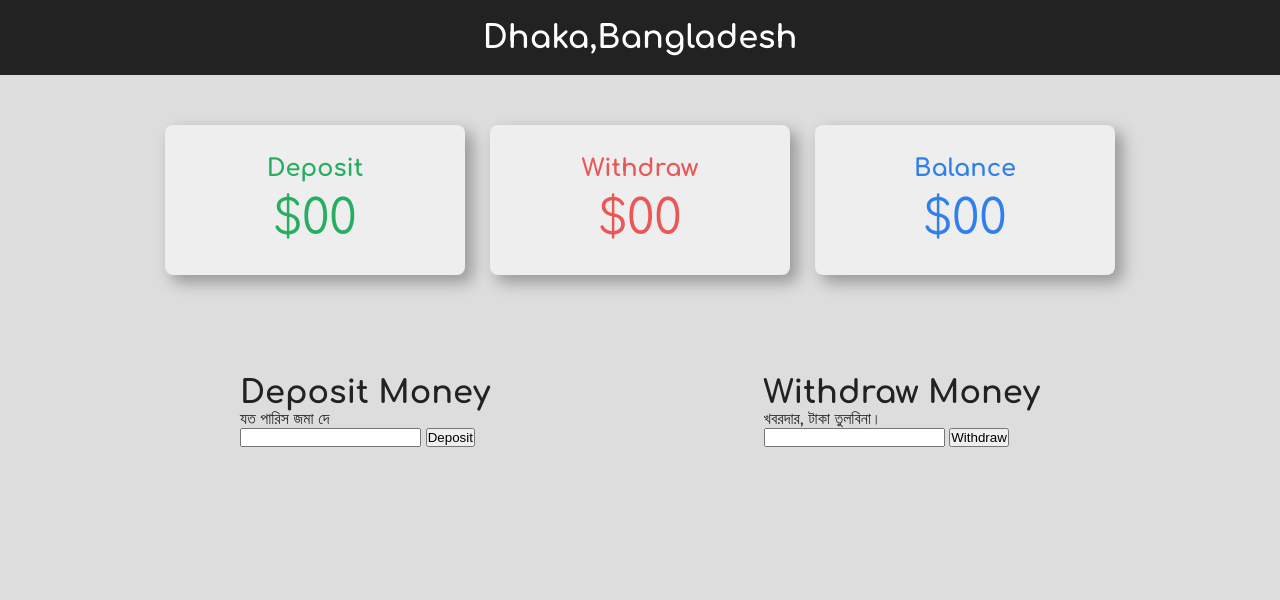
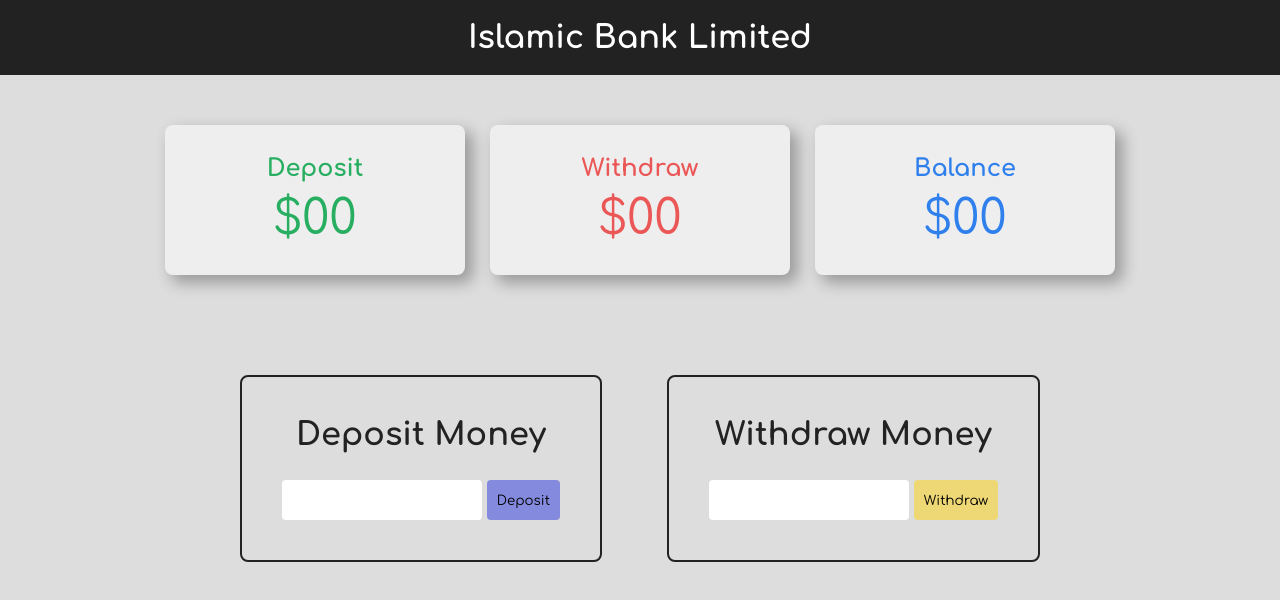
Before and after one commit to Jahanara-juma1/islamic-bank-limited, a plain HTML site: page index.html in a window 1280 px wide. Drawn offline with Linux system fonts and the light colour scheme.

Commit message:
withdraw addad

```diff
--- a/index.html
+++ b/index.html
@@ -11,7 +11,8 @@
       <!-- header section -->
 
     <header>
-        <h1>Dhaka,Bangladesh</h1>
+        <h1>Islamic Bank Limited</h1>
+
     </header>
     <!-- main section -->
 
@@ -33,7 +34,7 @@
         <div class="input-card-container">
           <div class="input-card">
             <h1>Deposit Money</h1>
-            <p>যত পারিস জমা দে</p>
+            <br>
             <div>
                 <input type="text" id="deposit-value" />
                 <button class="bg-green" onclick="deposit()">Deposit</button>
@@ -41,7 +42,7 @@
             </div>
             <div class="input-card">
               <h1>Withdraw Money</h1>
-              <p>খবরদার, টাকা তুলবিনা।</p>
+              <br>
               <div>
                 <input type="text" id="withdraw-value" />
                 <button onclick="withdraw()" class="bg-red">Withdraw</button>
--- a/script.js
+++ b/script.js
@@ -1 +1,7 @@
-//
+// deposit
+let depositValue = document.getElementById("deposit-value");
+let depositOutput = document.getElementById("deposit-output");
+
+//Withdraw
+let withdrawValue = document.getElementById("withdraw-value");
+let withdrawOutput = document.getElementById("withdraw-output");
--- a/style.css
+++ b/style.css
@@ -71,3 +71,57 @@ header {
     display: flex;
     justify-content: space-between;
   }
+  .input-card {
+    padding: 40px;
+    display: flex;
+    flex-direction: column;
+    align-items: center;
+    border: 2px solid rgb(34, 34, 34);
+    border-radius: 8px;
+  }
+
+  .input-card p {
+    margin-top: 10px;
+  }
+
+  .input-card div {
+    margin-top: 10px;
+  }
+
+  input {
+    height: 40px;
+    width: 200px;
+    outline: none;
+    padding: 10px;
+    border-radius: 4px;
+    border: none;
+  }
+  button {
+    height: 40px;
+    padding: 10px;
+    font-family: "Comfortaa", cursive;
+    border-radius: 4px;
+    border: none;
+    cursor: pointer;
+    transition: all ease-in-out 100ms;
+  }
+
+  button:active {
+    transform: scale(0.95);
+  }
+
+  .bg-green {
+    background: #848add;
+  }
+
+  .bg-green:hover {
+    background: #8f208f;
+  }
+
+  .bg-red {
+    background-color: #eed876;
+  }
+
+  .bg-red:hover {
+    background-color: #b8447a;
+  }
```
